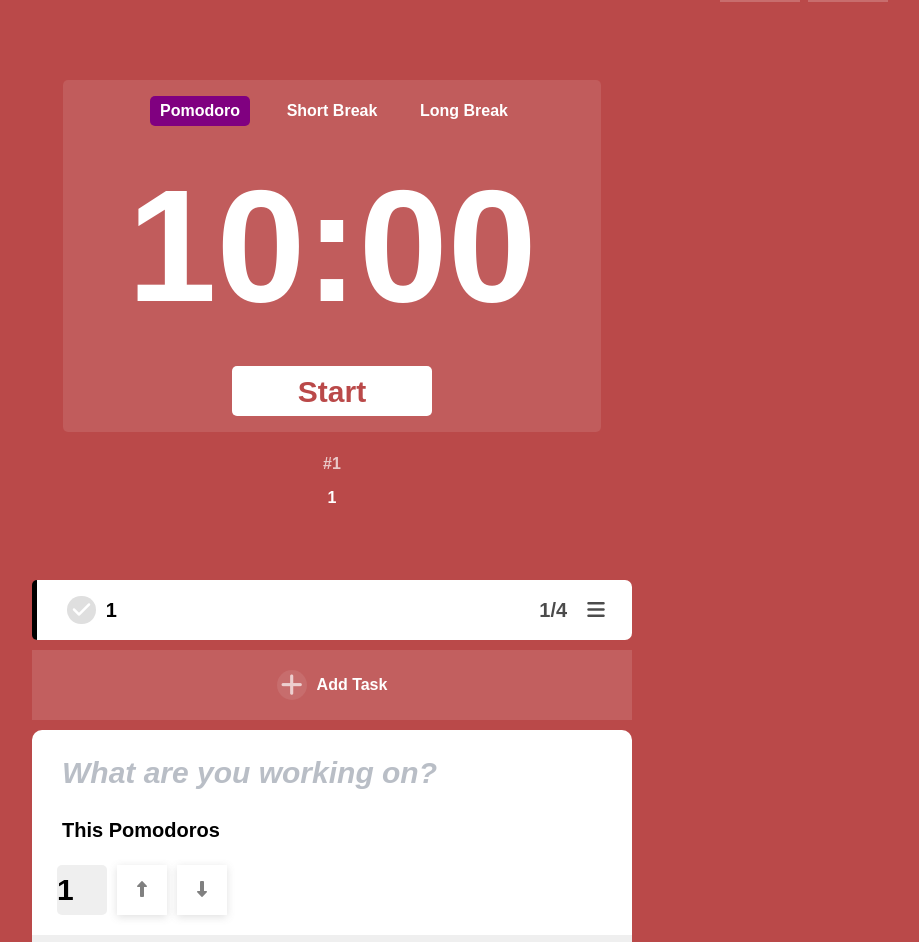
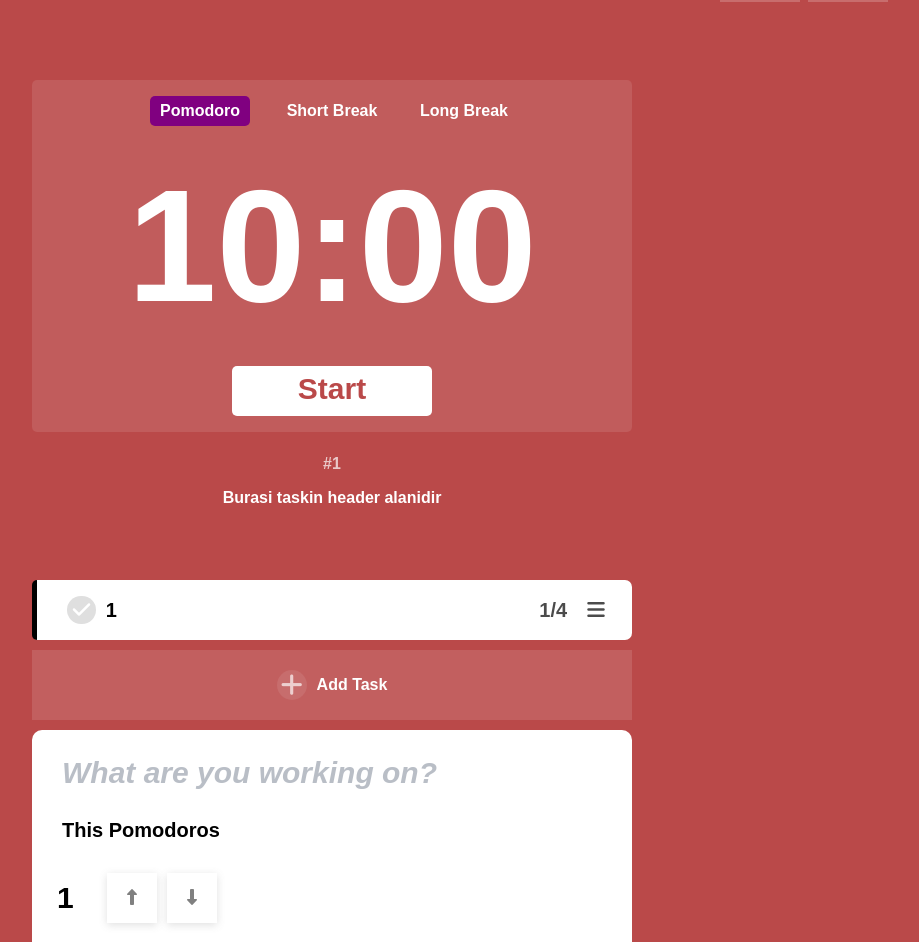
Before and after one commit to tariktunc/PomodoroFocus, a Next.js app: page / in a window 1280 px wide. Shown: the part 50-992 px from the top of the page, without its empty margins (308-1227 px from the left). Built offline with nearby package versions, Linux system fonts and the light colour scheme.

Commit message:
The countdown in timerjs is set.

```diff
--- a/app/components/Header/header.js
+++ b/app/components/Header/header.js
@@ -5,7 +5,7 @@ export default function header() {
   return (
     <div className="flex justify-between text-center items-center px-20 w-full h-20">
       <div className="flex items-center">
-        <i class="fa-solid fa-heart pr-2 text-white"></i>
+        <i className="fa-solid fa-heart pr-2 text-white"></i>
         <p className="text-2xl text-white">Pomodoro Focus</p>
       </div>
 
--- a/app/components/Task/openTask.js
+++ b/app/components/Task/openTask.js
@@ -1,7 +1,20 @@
-import React from "react";
+"use client";
+import React, { useState } from "react";
 import Task from "./task.module.scss";
 
 export default function OpenTask(props) {
+  const [count, setCount] = useState(1);
+
+  const handleClick = (e) => {
+    switch (e.target.value) {
+      case "up":
+        count < 99 ? setCount(count + 1) : count;
+        break;
+      case "down":
+        count > 0 ? setCount(count - 1) : count;
+        break;
+    }
+  };
   return (
     <div className={Task.openTask}>
       {/* This pomodoro INPUT */}
@@ -13,14 +26,20 @@ export default function OpenTask(props) {
 
       {/* NUMBERS UP AND DOWN */}
       <div className={Task.addValue}>
-        <input type="number" value={props.openTaskValue} />
+        <input type="number" onChange={() => handleChange(e)} value={count} />
         {/* UP ARROW */}
-        <button>
-          <i class="fa-solid fa-up-long"></i>
+        <button value="up" onClick={handleClick}>
+          <i
+            className="fa-solid fa-up-long"
+            onClick={(e) => e.target.parentNode.click()}
+          />
         </button>
         {/* DOWN ARROW */}
-        <button>
-          <i class="fa-solid fa-down-long"></i>
+        <button value="down" onClick={handleClick}>
+          <i
+            className="fa-solid fa-down-long"
+            onClick={(e) => e.target.parentNode.click()}
+          />
         </button>
       </div>
 
--- a/app/components/Task/task.module.scss
+++ b/app/components/Task/task.module.scss
@@ -1,17 +1,4 @@
-$textColorWhite: #fff;
-
 $background1: rgb(186, 73, 73);
-
-.header {
-  display: flex;
-  justify-content: space-between;
-  padding: 20px;
-  margin-bottom: 20px;
-  border-bottom: 1px solid $textColorWhite;
-  opacity: 0.9;
-  color: $textColorWhite;
-  font-size: 20px;
-}
 
 .tasks {
   padding-bottom: 10px;
@@ -22,7 +9,7 @@ $background1: rgb(186, 73, 73);
     display: flex;
     align-items: center;
     justify-content: space-between;
-    background-color: $textColorWhite;
+    background-color: #fff;
     border-radius: 5px 7px 7px 5px;
     border-left: 5px solid black;
 
@@ -43,7 +30,7 @@ $background1: rgb(186, 73, 73);
         height: 1.8rem;
         line-height: 1.8rem;
         border-radius: 100%;
-        color: $textColorWhite;
+        color: #fff;
         font-weight: bolder;
         margin: 10px;
       }
@@ -64,7 +51,7 @@ $background1: rgb(186, 73, 73);
 
 .addTask {
   background-color: #ffffff1f;
-  color: $textColorWhite;
+  color: #fff;
 
   div {
     display: flex;
@@ -108,24 +95,29 @@ $background1: rgb(186, 73, 73);
       font-size: 20px;
       font-weight: 800;
       width: 90%;
-      text-align: start;
+      text-align: left;
       margin: 0 30px;
     }
   }
 
   .addValue {
     display: flex;
-    justify-content: start;
+    justify-content: left;
     align-items: center;
     margin-left: 25px;
 
+    input[type="number"]::-webkit-inner-spin-button {
+      -webkit-appearance: none;
+    }
+
+    input[type="number"]:focus {
+      outline: none; /* Remove the outline (black border) */
+    }
+
     input {
-      width: 50px;
-      height: 50px;
-      border-radius: 5px;
+      width: 40px;
       font-size: 30px;
-      margin: 20px 0;
-      background-color: #efefef;
+      margin: 30px 0;
     }
 
     button {
--- a/app/components/Timer/timer.js
+++ b/app/components/Timer/timer.js
@@ -1,22 +1,108 @@
 "use client";
-import React, { useEffect, useState } from "react";
+import React, { useState, useEffect } from "react";
 import TimerCss from "./timer.module.scss";
-import TimerMain from "./timerMain";
 
-export default function Timer() {
+export default function TimerMain(props) {
+  const [activeButton, setActiveButton] = useState("pomodoro");
+  const [minutes, setMinutes] = useState(10);
+  const [seconds, setSeconds] = useState(0);
+  const [pause, setPause] = useState("Start");
+  const [intervalId, setIntervalId] = useState(null);
+  const [isPaused, setIsPaused] = useState(true);
+
+  useEffect(() => {
+    if (activeButton === "pomodoro") {
+      document.body.style.backgroundColor = "#ba4949";
+    } else if (activeButton === "shortBreak") {
+      document.body.style.backgroundColor = "#38858A";
+    } else if (activeButton === "longBreak") {
+      document.body.style.backgroundColor = "#7D53A2";
+    } else {
+      document.body.style.backgroundColor = "";
+    }
+
+    return () => {
+      document.body.style.backgroundColor = "";
+    };
+  }, [activeButton]);
+
+  const handleClickButton = (buttonName) => {
+    setActiveButton(buttonName);
+  };
+
+  const handleStart = () => {
+    const totalSeconds = minutes * 60;
+    let remainingSeconds = totalSeconds;
+
+    switch (pause) {
+      case "Start":
+        setPause("Pause");
+        startTimer(remainingSeconds);
+        break;
+      case "Pause":
+        setPause("Resume");
+        clearInterval(intervalId);
+        break;
+      case "Resume":
+        setPause("Pause");
+        startTimer(minutes * 60 + seconds - 1);
+        break;
+      default:
+        break;
+    }
+  };
+
+  const startTimer = (remainingSeconds) => {
+    const interval = setInterval(() => {
+      if (remainingSeconds <= 0) {
+        clearInterval(interval);
+      } else {
+        setIsPaused(remainingSeconds);
+        const newMinutes = Math.floor(remainingSeconds / 60);
+        const newSeconds = remainingSeconds % 60;
+        setMinutes(newMinutes);
+        setSeconds(newSeconds);
+        remainingSeconds -= 1;
+        console.log(remainingSeconds);
+      }
+    }, 1000);
+    setIntervalId(interval);
+  };
+
   return (
-    <>
-      <div className={TimerCss.container}>
-        <TimerMain
-          pomodoro="Pomodoro"
-          shortBreak="Short Break"
-          longBreak="Long Break"
-          start="Start"
-          remainingTime="10:00"
-        />
-        <div className={TimerCss.level}>#1</div>
-        <div className={TimerCss.tasksLevel}>1</div>
+    <div className={TimerCss.container}>
+      <div className={TimerCss.timer}>
+        <div className={TimerCss.button}>
+          <button
+            className={activeButton === "pomodoro" ? "buttonActive" : ""}
+            onClick={() => handleClickButton("pomodoro")}>
+            {props.pomodoro}
+          </button>
+          <button
+            className={activeButton === "shortBreak" ? "buttonActive" : ""}
+            onClick={() => handleClickButton("shortBreak")}>
+            {props.shortBreak}
+          </button>
+          <button
+            className={activeButton === "longBreak" ? "buttonActive" : ""}
+            onClick={() => handleClickButton("longBreak")}>
+            {props.longBreak}
+          </button>
+        </div>
+
+        <div className={TimerCss.time}>
+          {String(minutes).padStart(2, "0")}:{String(seconds).padStart(2, "0")}
+        </div>
+
+        <div className={TimerCss.start}>
+          <div>
+            <button onClick={handleStart}>{pause}</button>
+          </div>
+        </div>
       </div>
-    </>
+
+      <div className={TimerCss.level}>{props.level}</div>
+      <div className={TimerCss.tasksLevel}>{props.taskLevel}</div>
+    </div>
   );
 }
--- a/app/components/Timer/timer.module.scss
+++ b/app/components/Timer/timer.module.scss
@@ -3,7 +3,6 @@
   display: flex;
   flex-direction: column;
   align-items: center;
-  width: 100%;
   color: white;
 }
 
@@ -14,6 +13,7 @@
   flex-direction: column;
   align-items: center;
   padding: 1rem 4rem 1rem 4rem;
+  width: 600px;
 }
 
 .button {
--- a/app/components/Timer/timerMain.js
+++ /dev/null
@@ -1,63 +0,0 @@
-"use client";
-import React, { useState, useEffect } from "react";
-import TimerCss from "./timer.module.scss";
-
-export default function TimerMain(props) {
-  const [activeButton, setActiveButton] = useState("pomodoro");
-
-  useEffect(() => {
-    if (activeButton === "pomodoro") {
-      document.body.style.backgroundColor = "#ba4949"; // Aktifken arka plan rengi olarak istediğiniz rengi ayarlayın
-      document.body.style.transition = "1s";
-    } else if (activeButton === "shortBreak") {
-      document.body.style.backgroundColor = "#38858A";
-      document.body.style.transition = "1s";
-    } else if (activeButton === "longBreak") {
-      document.body.style.backgroundColor = "#7D53A2";
-      document.body.style.transition = "1s";
-    } else {
-      document.body.style.backgroundColor = ""; // Aktif buton yoksa varsayılan rengi kullanın
-    }
-
-    // Temizlik fonksiyonu
-    return () => {
-      document.body.style.backgroundColor = ""; // Bileşen kaldırıldığında varsayılan rengi geri yükle
-    };
-  }, [activeButton]);
-
-  const handleClickButton = (buttonName) => {
-    setActiveButton(buttonName);
-  };
-
-  return (
-    <div className={TimerCss.container}>
-      <div className={TimerCss.timer}>
-        <div className={TimerCss.button}>
-          <button
-            className={activeButton === "pomodoro" ? "buttonActive" : ""}
-            onClick={() => handleClickButton("pomodoro")}>
-            {props.pomodoro}
-          </button>
-          <button
-            className={activeButton === "shortBreak" ? "buttonActive" : ""}
-            onClick={() => handleClickButton("shortBreak")}>
-            {props.shortBreak}
-          </button>
-          <button
-            className={activeButton === "longBreak" ? "buttonActive" : ""}
-            onClick={() => handleClickButton("longBreak")}>
-            {props.longBreak}
-          </button>
-        </div>
-
-        <div className={TimerCss.time}>{props.remainingTime}</div>
-
-        <div className={TimerCss.start}>
-          <button>{props.start}</button>
-        </div>
-      </div>
-      <div className={TimerCss.level}>{props.level}</div>
-      <div className={TimerCss.tasksLevel}>{props.taskLevel}</div>
-    </div>
-  );
-}
--- a/app/page.js
+++ b/app/page.js
@@ -1,6 +1,6 @@
 import React from "react";
 import Header from "./components/Header/header";
-import TimerMain from "./components/Timer/timerMain";
+import Timer from "./components/Timer/timer";
 
 import AddTask from "./components/Task/addTask";
 import OpenTask from "./components/Task/openTask";
@@ -10,27 +10,23 @@ export default function Home() {
   return (
     <div>
       <Header />
+
       <div className="flex flex-col items-center">
-        <TimerMain
+        {/* Timer */}
+        <Timer
           pomodoro="Pomodoro"
           shortBreak="Short Break"
           longBreak="Long Break"
-          start="Start"
-          remainingTime="10:00"
+          remainingTime="25"
           level="#1"
-          taskLevel="1"
+          taskLevel="Burasi taskin header alanidir"
         />
 
         {/* ADD TASK */}
         <div className="text-center h-full w-[600px] ">
           <BeforeTask pomoNumber={"1/4"} name={1} />
           <AddTask />
-          <OpenTask
-            openTaskValue={1}
-            delete="Delete"
-            save="Save"
-            cancel="Cancel"
-          />
+          <OpenTask delete="Delete" save="Save" cancel="Cancel" />
         </div>
       </div>
     </div>
```
Also changed, not shown: app/components/Header/header.module.scss (added, +10 -0 lines).
